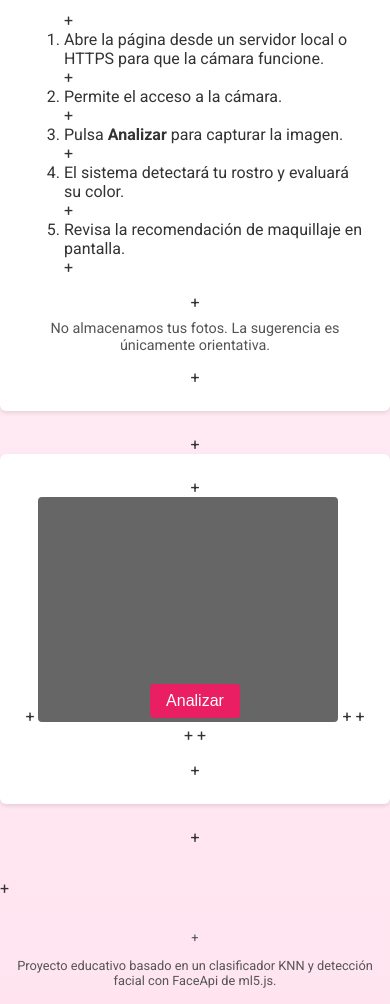
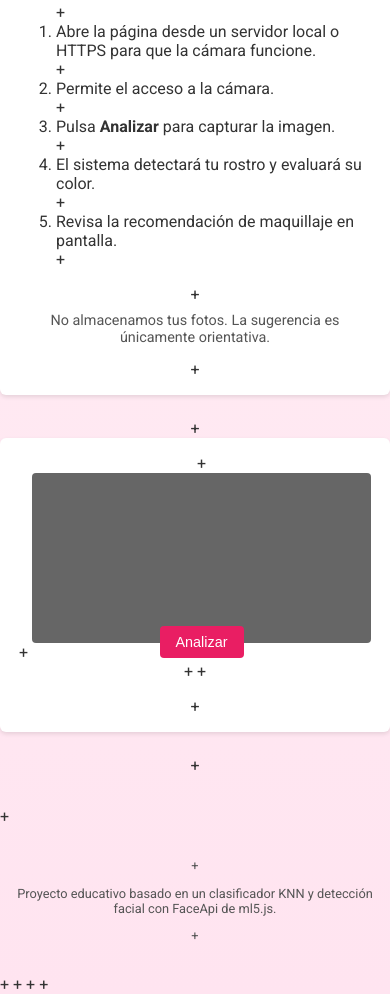
Before and after one commit to leMaxter/preubas, a website: page index.html in a window 390 px wide. Shown: the part 494-1498 px from the top of the page. Drawn offline with Linux system fonts and the light colour scheme; a script that the page names is missing.

Commit message:
Update style.css

```diff
--- a/style.css
+++ b/style.css
@@ -83,3 +83,18 @@ footer {
     font-size: 0.8rem;
     color: #555;
 }
+
+@media (max-width: 480px) {
+    .instructions,
+    .demo {
+        padding: 1rem;
+    }
+    #videoElement {
+        width: 100%;
+        height: auto;
+    }
+    #capture {
+        bottom: 4px;
+        font-size: 0.9rem;
+    }
+}
```
